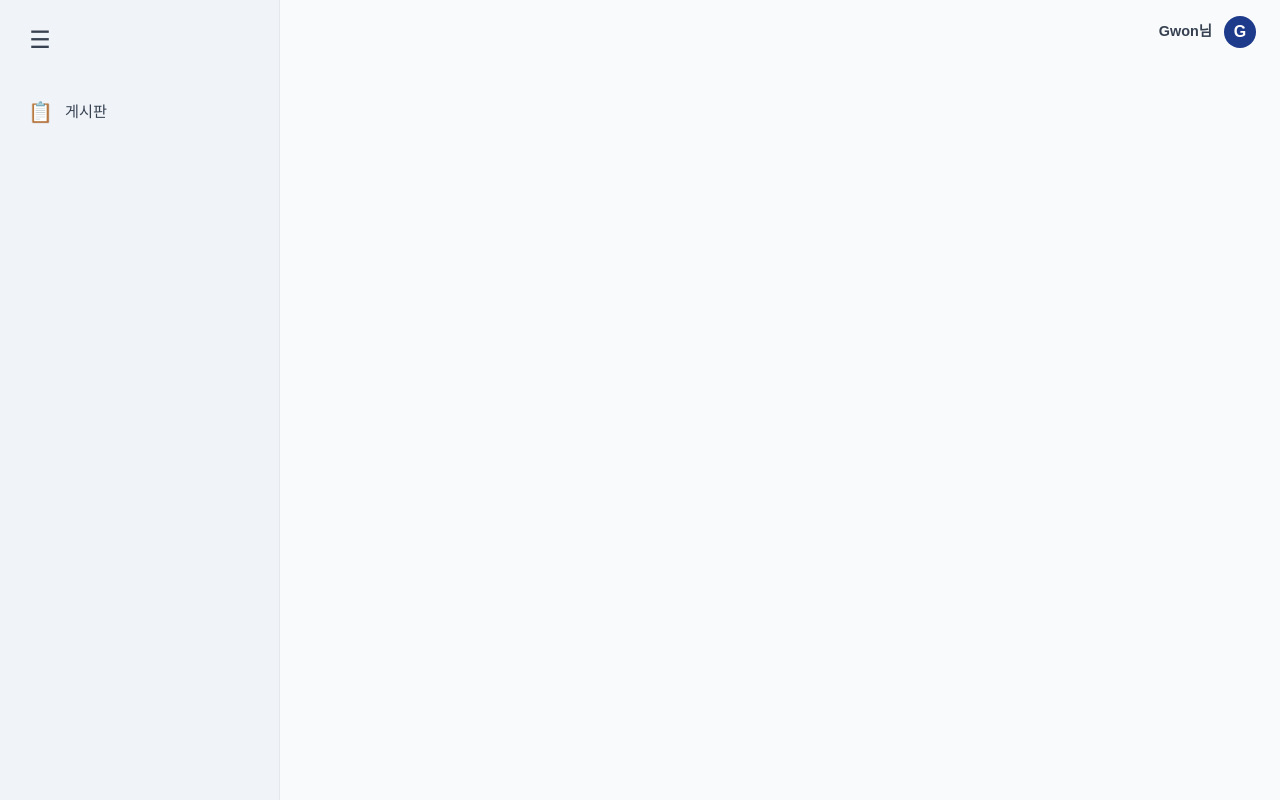
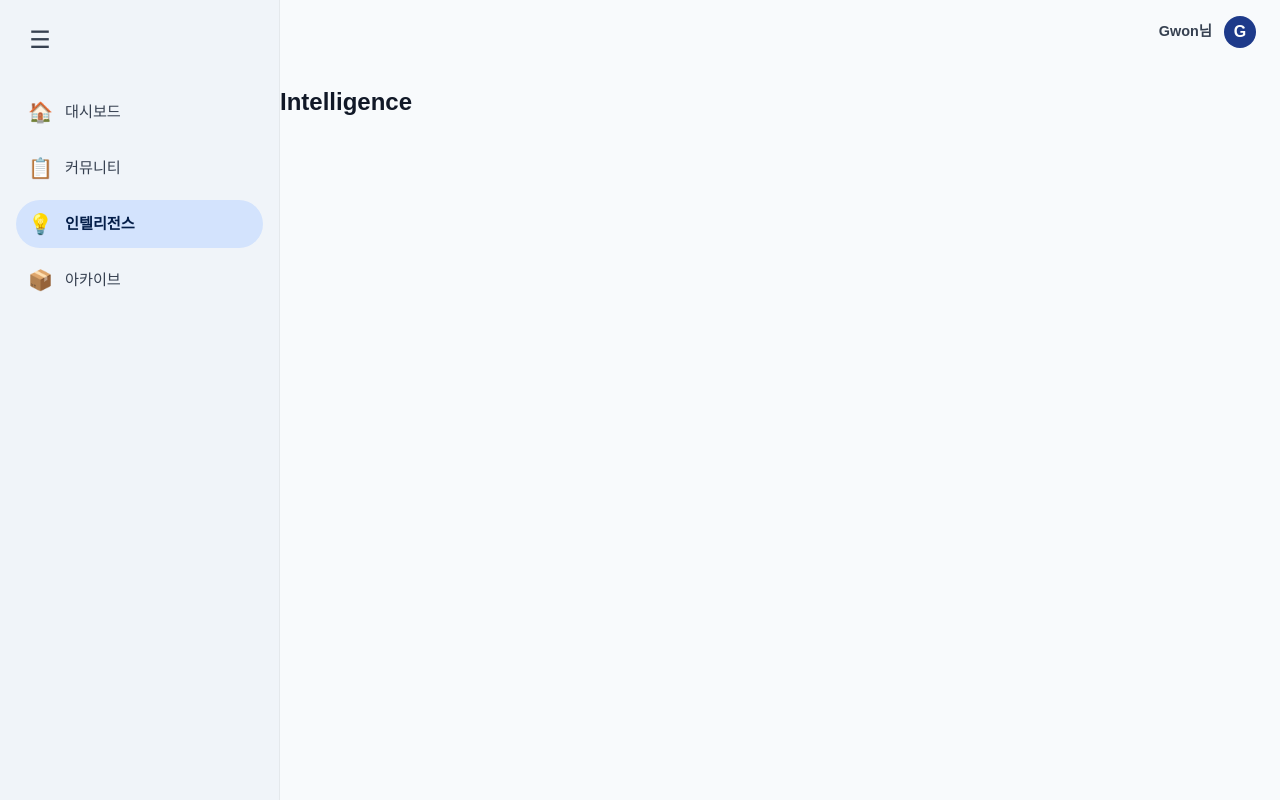
Before and after one commit to Do66i/sv-frontend, a Vue app: page /intelligence in a window 1280 px wide. Before the commit this address had no page. Built offline with nearby package versions, Linux system fonts and the light colour scheme.

Commit message:
feat: 메뉴 구조 확장

```diff
--- a/src/router/index.ts
+++ b/src/router/index.ts
@@ -1,18 +1,29 @@
 import { createRouter, createWebHistory } from 'vue-router';
-import BoardList from "../views/BoardList.vue";
-
-const routes = [
-    {
-        path: '/',
-        name: 'BoardList',
-        component: BoardList
-    },
-    // 추후 게시글 상세 페이지, 게시글 작성 페이지 등 추가 예정
-];
 
 const router = createRouter({
-    history: createWebHistory(),
-    routes,
+    history: createWebHistory(import.meta.env.BASE_URL),
+    routes: [
+        {
+            path: '/',
+            name: 'dashboard',
+            component: () => import('@/views/Dashboard.vue'), // 메인 대시보드
+        },
+        {
+            path: '/community',
+            name: 'community',
+            component: () => import('@/views/BoardList.vue'), // 기존 게시판
+        },
+        {
+            path: '/intelligence',
+            name: 'intelligence',
+            component: () => import('@/views/Intelligence.vue'), // 신규
+        },
+        {
+            path: '/archive',
+            name: 'archive',
+            component: () => import('@/views/Archive.vue'), // 신규
+        },
+    ],
 });
 
 export default router;
--- a/src/router/menu.ts
+++ b/src/router/menu.ts
@@ -3,14 +3,31 @@ export interface MenuItem {
     title: string;
     path: string;
     icon: string;
-};
+}
 
 export const menuItems: MenuItem[] = [
     {
+        id: 'dashboard',
+        title: '대시보드',
+        path: '/',
+        icon: '🏠', // 홈 대시보드
+    },
+    {
         id: 'board',
-        title: '게시판',
-        path: '/',
-        icon: '📋', // 나중에 Lucide 아이콘이나 FontAwesome으로 교체 가능;
+        title: '커뮤니티',
+        path: '/community',
+        icon: '📋', // 게시판
     },
-    // 여기에 메뉴를 추가하면 자동으로 사이드바에 반영됨;
+    {
+        id: 'intelligence',
+        title: '인텔리전스',
+        path: '/intelligence',
+        icon: '💡', // 정보 분석
+    },
+    {
+        id: 'archive',
+        title: '아카이브',
+        path: '/archive',
+        icon: '📦', // 개인 저장소
+    },
 ];
--- /dev/null
+++ b/src/views/Archive.vue
@@ -0,0 +1,11 @@
+<template>
+  <div>
+    <h2>archive</h2>
+  </div>
+</template>
+<script setup lang="ts">
+
+</script>
+<style scoped>
+
+</style>
--- /dev/null
+++ b/src/views/Dashboard.vue
@@ -0,0 +1,11 @@
+<template>
+  <div>
+    <h2>DashBoard</h2>
+  </div>
+</template>
+<script setup lang="ts">
+
+</script>
+<style scoped>
+
+</style>
--- /dev/null
+++ b/src/views/Intelligence.vue
@@ -0,0 +1,11 @@
+<template>
+  <div>
+    <h2>Intelligence</h2>
+  </div>
+</template>
+<script setup lang="ts">
+
+</script>
+<style scoped>
+
+</style>
```
Also changed, not shown: src/env.d.ts (added, +8 -0 lines).
